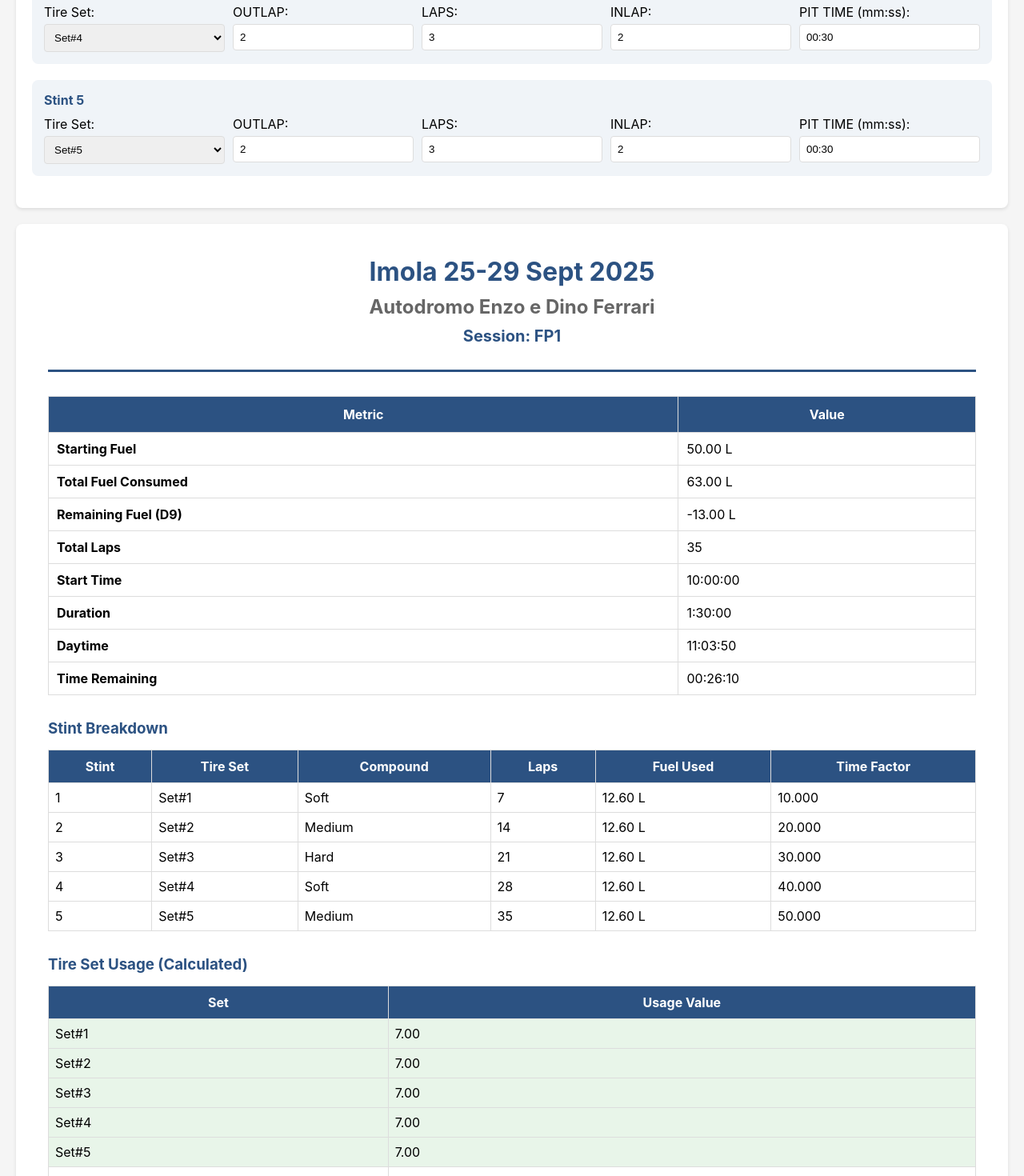
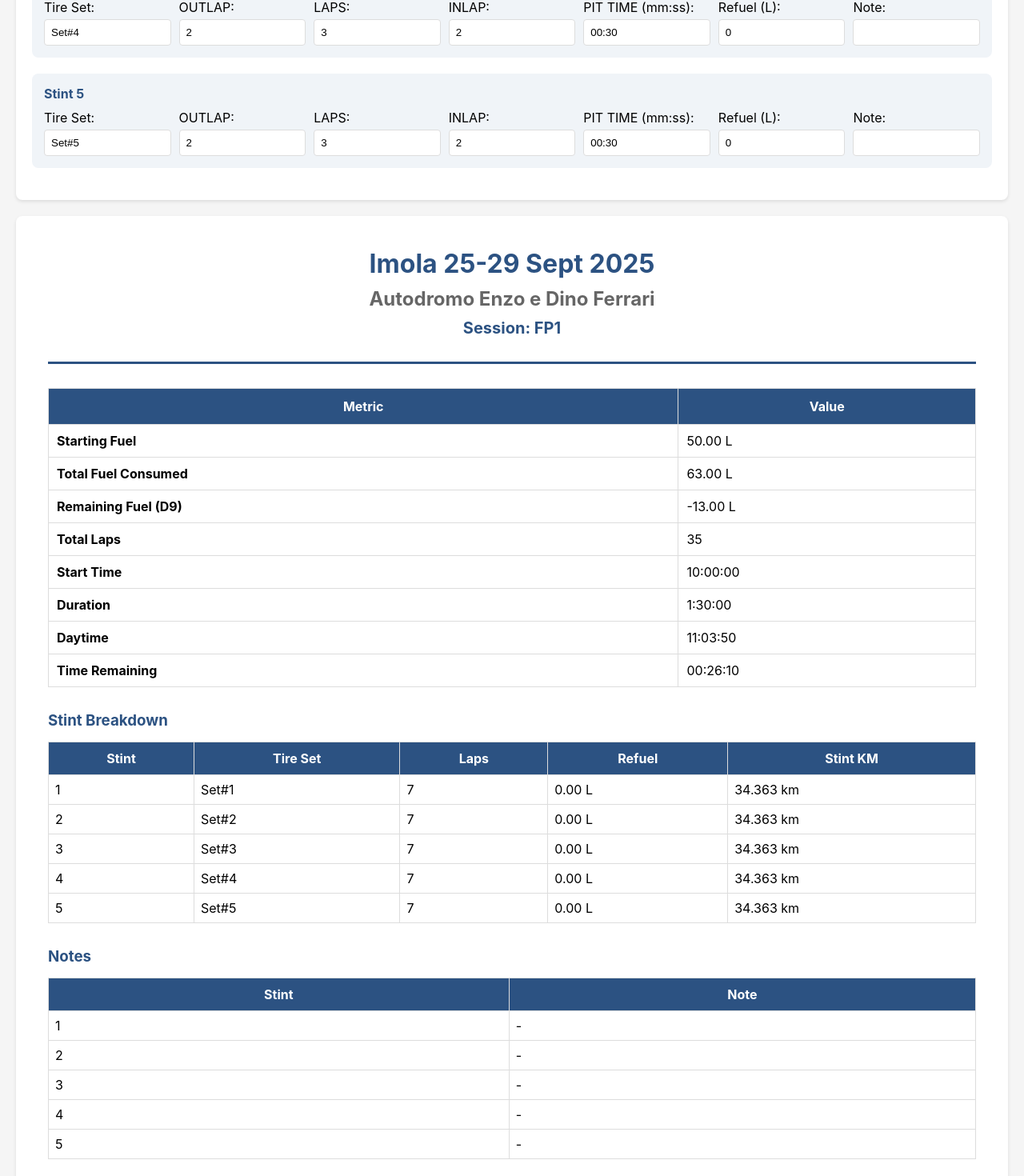
Before and after one commit to faustocedros-droid/trashbin, a React (Create React App) app in the folder frontend/: page /runplan/fp1 in a window 1280 px wide. Shown: the part 1136-2606 px from the top of the page at 80% size. Built offline with nearby package versions, Linux system fonts and the light colour scheme; the HTML template or start-up script is replaced by a standard one.

Commit message:
Complete RunPlan sheet modifications: add Track Length, Refuel, Notes, and Stint KM
Co-authored-by: faustocedros-droid <235269918+faustocedros-droid@users.noreply.github.com>

```diff
--- a/frontend/src/pages/RunPlanSheet.tsx
+++ b/frontend/src/pages/RunPlanSheet.tsx
@@ -14,6 +14,7 @@ interface RunPlanData {
     // Input cells
     D5: number;  // Starting fuel
     I5: number;  // Fuel consumption per lap
+    TRACK_LENGTH: number;  // Track length in km
     OUTLAP_TIME: string;  // Outlap time in mm:ss format
     INLAP_TIME: string;   // Inlap time in mm:ss format
     PACE: string;         // Pace time in mm:ss format
@@ -32,7 +33,9 @@ interface RunPlanData {
     B15: number;  // INLAP
     B16: string;  // PIT TIME in mm:ss format
     D16: number;
-    H11: string;  // Set name for stint 1
+    H11: string;  // Tire Set for stint 1 (now text input)
+    REFUEL1: number;  // Refuel amount for stint 1
+    NOTE1: string;  // Note for stint 1
 
     // Stint 2 (rows 21-24)
     B21: number;  // OUTLAP
@@ -40,7 +43,9 @@ interface RunPlanData {
     B23: number;  // INLAP
     B24: string;  // PIT TIME in mm:ss format
     C24: number;
-    H19: string;  // Set name for stint 2
+    H19: string;  // Tire Set for stint 2 (now text input)
+    REFUEL2: number;  // Refuel amount for stint 2
+    NOTE2: string;  // Note for stint 2
 
     // Stint 3 (rows 29-32)
     B29: number;  // OUTLAP
@@ -48,7 +53,9 @@ interface RunPlanData {
     B31: number;  // INLAP
     B32: string;  // PIT TIME in mm:ss format
     C32: number;
-    H27: string;  // Set name for stint 3
+    H27: string;  // Tire Set for stint 3 (now text input)
+    REFUEL3: number;  // Refuel amount for stint 3
+    NOTE3: string;  // Note for stint 3
 
     // Stint 4 (rows 37-41)
     B37: number;  // OUTLAP
@@ -56,7 +63,9 @@ interface RunPlanData {
     B39: number;  // INLAP
     B40: string;  // PIT TIME in mm:ss format
     C40: number;
-    H35: string;  // Set name for stint 4
+    H35: string;  // Tire Set for stint 4 (now text input)
+    REFUEL4: number;  // Refuel amount for stint 4
+    NOTE4: string;  // Note for stint 4
 
     // Stint 5 (rows 45-49)
     B45: number;  // OUTLAP
@@ -64,7 +73,9 @@ interface RunPlanData {
     B47: number;  // INLAP
     B48: string;  // PIT TIME in mm:ss format
     C48: number;
-    H43: string;  // Set name for stint 5
+    H43: string;  // Tire Set for stint 5 (now text input)
+    REFUEL5: number;  // Refuel amount for stint 5
+    NOTE5: string;  // Note for stint 5
 }
 
 interface CalculatedValues {
@@ -252,6 +263,7 @@ function RunPlanSheet() {
         O5: 'FP1',
         D5: 50,
         I5: 1.8,
+        TRACK_LENGTH: 4.909,  // Imola track length in km
         OUTLAP_TIME: '01:45',
         INLAP_TIME: '01:50',
         PACE: '01:42',
@@ -269,30 +281,40 @@ function RunPlanSheet() {
         B16: '00:30',
         D16: 0,
         H11: 'Set#1',
+        REFUEL1: 0,
+        NOTE1: '',
         B21: 2,
         B22: 3,
         B23: 2,
         B24: '00:30',
         C24: 0,
         H19: 'Set#2',
+        REFUEL2: 0,
+        NOTE2: '',
         B29: 2,
         B30: 3,
         B31: 2,
         B32: '00:30',
         C32: 0,
         H27: 'Set#3',
+        REFUEL3: 0,
+        NOTE3: '',
         B37: 2,
         B38: 3,
         B39: 2,
         B40: '00:30',
         C40: 0,
         H35: 'Set#4',
+        REFUEL4: 0,
+        NOTE4: '',
         B45: 2,
         B46: 3,
         B47: 2,
         B48: '00:30',
         C48: 0,
         H43: 'Set#5',
+        REFUEL5: 0,
+        NOTE5: '',
     });
 
     const handleInputChange = (field: keyof RunPlanData, value: string | number) => {
@@ -417,7 +439,11 @@ function RunPlanSheet() {
         const T9 = C45 + C46 + C47 + C48;
         const T10 = T5 + T6 + T7 + T8 + T9;
 
-        const D9 = d.D5 - (T5 + T6 + T7 + T8 + T9);
+        // Calculate total refuel
+        const totalRefuel = d.REFUEL1 + d.REFUEL2 + d.REFUEL3 + d.REFUEL4 + d.REFUEL5;
+
+        // Calculate remaining fuel (starting fuel - consumed + refuels)
+        const D9 = d.D5 - (T5 + T6 + T7 + T8 + T9) + totalRefuel;
 
         // Calculate total elapsed time in seconds
         const totalElapsedSeconds =
@@ -434,12 +460,12 @@ function RunPlanSheet() {
         const daytimeSeconds = startTimeSeconds + totalElapsedSeconds;
         const DAYTIME = formatTimeHHMMSS(daytimeSeconds);
 
-        // G column calculations - using placeholder values since we don't have the old N5 multiplier anymore
-        const G18 = d.E11;
-        const G26 = G18 + d.E19;
-        const G34 = G26 + d.E27;
-        const G42 = G34 + d.E35;
-        const G50 = G42 + d.E43;
+        // G column calculations - Stint KM (Track Length × total laps per stint)
+        const G18 = d.TRACK_LENGTH * B17;  // Stint 1 KM
+        const G26 = d.TRACK_LENGTH * B25;  // Stint 2 KM
+        const G34 = d.TRACK_LENGTH * B33;  // Stint 3 KM
+        const G42 = d.TRACK_LENGTH * B41;  // Stint 4 KM
+        const G50 = d.TRACK_LENGTH * B49;  // Stint 5 KM
 
         // J column calculations - using placeholder values
         const J11 = vlookup(d.H11);
@@ -634,6 +660,16 @@ function RunPlanSheet() {
                         />
                     </div>
                     <div>
+                        <label style={{ display: 'block', marginBottom: '5px', fontWeight: 'bold' }}>Track Length (km):</label>
+                        <input
+                            type="number"
+                            step="0.001"
+                            value={data.TRACK_LENGTH}
+                            onChange={(e) => handleInputChange('TRACK_LENGTH', parseFloat(e.target.value) || 0)}
+                            style={{ width: '100%', padding: '8px', border: '1px solid #ddd', borderRadius: '4px' }}
+                        />
+                    </div>
+                    <div>
                         <label style={{ display: 'block', marginBottom: '5px', fontWeight: 'bold' }}>Outlap Time (mm:ss):</label>
                         <input
                             type="text"
@@ -687,51 +723,48 @@ function RunPlanSheet() {
 
                 <h3 style={{ color: '#2c5282', marginTop: '30px', marginBottom: '15px' }}>🏎️ Run Sheet</h3>
                 {[
-                    { title: 'Stint 1', setKey: 'H11', rows: [
+                    { title: 'Stint 1', setKey: 'H11', refuelKey: 'REFUEL1', noteKey: 'NOTE1', rows: [
                         { key: 'B13', label: 'OUTLAP' },
                         { key: 'B14', label: 'LAPS' },
                         { key: 'B15', label: 'INLAP' },
                         { key: 'B16', label: 'PIT TIME (mm:ss)', isTime: true }
                     ]},
-                    { title: 'Stint 2', setKey: 'H19', rows: [
+                    { title: 'Stint 2', setKey: 'H19', refuelKey: 'REFUEL2', noteKey: 'NOTE2', rows: [
                         { key: 'B21', label: 'OUTLAP' },
                         { key: 'B22', label: 'LAPS' },
                         { key: 'B23', label: 'INLAP' },
                         { key: 'B24', label: 'PIT TIME (mm:ss)', isTime: true }
                     ]},
-                    { title: 'Stint 3', setKey: 'H27', rows: [
+                    { title: 'Stint 3', setKey: 'H27', refuelKey: 'REFUEL3', noteKey: 'NOTE3', rows: [
                         { key: 'B29', label: 'OUTLAP' },
                         { key: 'B30', label: 'LAPS' },
                         { key: 'B31', label: 'INLAP' },
                         { key: 'B32', label: 'PIT TIME (mm:ss)', isTime: true }
                     ]},
-                    { title: 'Stint 4', setKey: 'H35', rows: [
+                    { title: 'Stint 4', setKey: 'H35', refuelKey: 'REFUEL4', noteKey: 'NOTE4', rows: [
                         { key: 'B37', label: 'OUTLAP' },
                         { key: 'B38', label: 'LAPS' },
                         { key: 'B39', label: 'INLAP' },
                         { key: 'B40', label: 'PIT TIME (mm:ss)', isTime: true }
                     ]},
-                    { title: 'Stint 5', setKey: 'H43', rows: [
+                    { title: 'Stint 5', setKey: 'H43', refuelKey: 'REFUEL5', noteKey: 'NOTE5', rows: [
                         { key: 'B45', label: 'OUTLAP' },
                         { key: 'B46', label: 'LAPS' },
                         { key: 'B47', label: 'INLAP' },
                         { key: 'B48', label: 'PIT TIME (mm:ss)', isTime: true }
                     ]},
-                ].map(({ title, setKey, rows }) => (
+                ].map(({ title, setKey, refuelKey, noteKey, rows }) => (
                     <div key={setKey} style={{ marginBottom: '20px', padding: '15px', backgroundColor: '#f0f4f8', borderRadius: '8px' }}>
                         <h4 style={{ margin: '0 0 10px 0', color: '#2c5282' }}>{title}</h4>
                         <div style={{ display: 'grid', gridTemplateColumns: 'repeat(auto-fit, minmax(150px, 1fr))', gap: '10px' }}>
                             <div>
                                 <label style={{ display: 'block', marginBottom: '5px' }}>Tire Set:</label>
-                                <select
+                                <input
+                                    type="text"
                                     value={data[setKey as keyof RunPlanData] as string}
                                     onChange={(e) => handleInputChange(setKey as keyof RunPlanData, e.target.value)}
                                     style={{ width: '100%', padding: '8px', border: '1px solid #ddd', borderRadius: '4px' }}
-                                >
-                                    {['Set#1', 'Set#2', 'Set#3', 'Set#4', 'Set#5', 'Set#6', 'Set#7', 'Set#8', 'Set#9', 'Set#10', 'Set#11', 'Set#12'].map(set => (
-                                        <option key={set} value={set}>{set}</option>
-                                    ))}
-                                </select>
+                                />
                             </div>
                             {rows.map(({ key, label, isTime }) => (
                                 <div key={key}>
@@ -746,6 +779,25 @@ function RunPlanSheet() {
                                     />
                                 </div>
                             ))}
+                            <div>
+                                <label style={{ display: 'block', marginBottom: '5px' }}>Refuel (L):</label>
+                                <input
+                                    type="number"
+                                    step="0.1"
+                                    value={data[refuelKey as keyof RunPlanData] as number}
+                                    onChange={(e) => handleInputChange(refuelKey as keyof RunPlanData, parseFloat(e.target.value) || 0)}
+                                    style={{ width: '100%', padding: '8px', border: '1px solid #ddd', borderRadius: '4px' }}
+                                />
+                            </div>
+                            <div>
+                                <label style={{ display: 'block', marginBottom: '5px' }}>Note:</label>
+                                <input
+                                    type="text"
+                                    value={data[noteKey as keyof RunPlanData] as string}
+                                    onChange={(e) => handleInputChange(noteKey as keyof RunPlanData, e.target.value)}
+                                    style={{ width: '100%', padding: '8px', border: '1px solid #ddd', borderRadius: '4px' }}
+                                />
+                            </div>
                         </div>
                     </div>
                 ))}
@@ -810,85 +862,80 @@ function RunPlanSheet() {
                         <tr style={{ backgroundColor: '#2c5282', color: 'white' }}>
                             <th style={{ padding: '10px', border: '1px solid #ddd' }}>Stint</th>
                             <th style={{ padding: '10px', border: '1px solid #ddd' }}>Tire Set</th>
-                            <th style={{ padding: '10px', border: '1px solid #ddd' }}>Compound</th>
                             <th style={{ padding: '10px', border: '1px solid #ddd' }}>Laps</th>
-                            <th style={{ padding: '10px', border: '1px solid #ddd' }}>Fuel Used</th>
-                            <th style={{ padding: '10px', border: '1px solid #ddd' }}>Time Factor</th>
+                            <th style={{ padding: '10px', border: '1px solid #ddd' }}>Refuel</th>
+                            <th style={{ padding: '10px', border: '1px solid #ddd' }}>Stint KM</th>
                         </tr>
                     </thead>
                     <tbody>
                         <tr>
                             <td style={{ padding: '8px', border: '1px solid #ddd' }}>1</td>
                             <td style={{ padding: '8px', border: '1px solid #ddd' }}>{data.H11}</td>
-                            <td style={{ padding: '8px', border: '1px solid #ddd' }}>{calc.J11}</td>
-                            <td style={{ padding: '8px', border: '1px solid #ddd' }}>{calc.B18.toFixed(0)}</td>
-                            <td style={{ padding: '8px', border: '1px solid #ddd' }}>{calc.T5.toFixed(2)} L</td>
-                            <td style={{ padding: '8px', border: '1px solid #ddd' }}>{calc.G18.toFixed(3)}</td>
+                            <td style={{ padding: '8px', border: '1px solid #ddd' }}>{calc.B17.toFixed(0)}</td>
+                            <td style={{ padding: '8px', border: '1px solid #ddd' }}>{data.REFUEL1.toFixed(2)} L</td>
+                            <td style={{ padding: '8px', border: '1px solid #ddd' }}>{calc.G18.toFixed(3)} km</td>
                         </tr>
                         <tr>
                             <td style={{ padding: '8px', border: '1px solid #ddd' }}>2</td>
                             <td style={{ padding: '8px', border: '1px solid #ddd' }}>{data.H19}</td>
-                            <td style={{ padding: '8px', border: '1px solid #ddd' }}>{calc.J19}</td>
-                            <td style={{ padding: '8px', border: '1px solid #ddd' }}>{calc.B26.toFixed(0)}</td>
-                            <td style={{ padding: '8px', border: '1px solid #ddd' }}>{calc.T6.toFixed(2)} L</td>
-                            <td style={{ padding: '8px', border: '1px solid #ddd' }}>{calc.G26.toFixed(3)}</td>
+                            <td style={{ padding: '8px', border: '1px solid #ddd' }}>{calc.B25.toFixed(0)}</td>
+                            <td style={{ padding: '8px', border: '1px solid #ddd' }}>{data.REFUEL2.toFixed(2)} L</td>
+                            <td style={{ padding: '8px', border: '1px solid #ddd' }}>{calc.G26.toFixed(3)} km</td>
                         </tr>
                         <tr>
                             <td style={{ padding: '8px', border: '1px solid #ddd' }}>3</td>
                             <td style={{ padding: '8px', border: '1px solid #ddd' }}>{data.H27}</td>
-                            <td style={{ padding: '8px', border: '1px solid #ddd' }}>{calc.J27}</td>
-                            <td style={{ padding: '8px', border: '1px solid #ddd' }}>{calc.B34.toFixed(0)}</td>
-                            <td style={{ padding: '8px', border: '1px solid #ddd' }}>{calc.T7.toFixed(2)} L</td>
-                            <td style={{ padding: '8px', border: '1px solid #ddd' }}>{calc.G34.toFixed(3)}</td>
+                            <td style={{ padding: '8px', border: '1px solid #ddd' }}>{calc.B33.toFixed(0)}</td>
+                            <td style={{ padding: '8px', border: '1px solid #ddd' }}>{data.REFUEL3.toFixed(2)} L</td>
+                            <td style={{ padding: '8px', border: '1px solid #ddd' }}>{calc.G34.toFixed(3)} km</td>
                         </tr>
                         <tr>
                             <td style={{ padding: '8px', border: '1px solid #ddd' }}>4</td>
                             <td style={{ padding: '8px', border: '1px solid #ddd' }}>{data.H35}</td>
-                            <td style={{ padding: '8px', border: '1px solid #ddd' }}>{calc.J35}</td>
-                            <td style={{ padding: '8px', border: '1px solid #ddd' }}>{calc.B42.toFixed(0)}</td>
-                            <td style={{ padding: '8px', border: '1px solid #ddd' }}>{calc.T8.toFixed(2)} L</td>
-                            <td style={{ padding: '8px', border: '1px solid #ddd' }}>{calc.G42.toFixed(3)}</td>
+                            <td style={{ padding: '8px', border: '1px solid #ddd' }}>{calc.B41.toFixed(0)}</td>
+                            <td style={{ padding: '8px', border: '1px solid #ddd' }}>{data.REFUEL4.toFixed(2)} L</td>
+                            <td style={{ padding: '8px', border: '1px solid #ddd' }}>{calc.G42.toFixed(3)} km</td>
                         </tr>
                         <tr>
                             <td style={{ padding: '8px', border: '1px solid #ddd' }}>5</td>
                             <td style={{ padding: '8px', border: '1px solid #ddd' }}>{data.H43}</td>
-                            <td style={{ padding: '8px', border: '1px solid #ddd' }}>{calc.J43}</td>
-                            <td style={{ padding: '8px', border: '1px solid #ddd' }}>{calc.B50.toFixed(0)}</td>
-                            <td style={{ padding: '8px', border: '1px solid #ddd' }}>{calc.T9.toFixed(2)} L</td>
-                            <td style={{ padding: '8px', border: '1px solid #ddd' }}>{calc.G50.toFixed(3)}</td>
+                            <td style={{ padding: '8px', border: '1px solid #ddd' }}>{calc.B49.toFixed(0)}</td>
+                            <td style={{ padding: '8px', border: '1px solid #ddd' }}>{data.REFUEL5.toFixed(2)} L</td>
+                            <td style={{ padding: '8px', border: '1px solid #ddd' }}>{calc.G50.toFixed(3)} km</td>
                         </tr>
                     </tbody>
                 </table>
 
-                {/* Tire Set Usage Summary */}
-                <h3 style={{ color: '#2c5282', marginBottom: '15px' }}>Tire Set Usage (Calculated)</h3>
+                {/* Notes Section */}
+                <h3 style={{ color: '#2c5282', marginBottom: '15px' }}>Notes</h3>
                 <table style={{ width: '100%', borderCollapse: 'collapse' }}>
                     <thead>
                         <tr style={{ backgroundColor: '#2c5282', color: 'white' }}>
-                            <th style={{ padding: '10px', border: '1px solid #ddd' }}>Set</th>
-                            <th style={{ padding: '10px', border: '1px solid #ddd' }}>Usage Value</th>
+                            <th style={{ padding: '10px', border: '1px solid #ddd' }}>Stint</th>
+                            <th style={{ padding: '10px', border: '1px solid #ddd' }}>Note</th>
                         </tr>
                     </thead>
                     <tbody>
-                        {[
-                            { set: 'Set#1', value: calc.AE15 },
-                            { set: 'Set#2', value: calc.AE16 },
-                            { set: 'Set#3', value: calc.AE17 },
-                            { set: 'Set#4', value: calc.AE18 },
-                            { set: 'Set#5', value: calc.AE19 },
-                            { set: 'Set#6', value: calc.AE20 },
-                            { set: 'Set#7', value: calc.AE21 },
-                            { set: 'Set#8', value: calc.AE22 },
-                            { set: 'Set#9', value: calc.AE23 },
-                            { set: 'Set#10', value: calc.AE24 },
-                            { set: 'Set#11', value: calc.AE25 },
-                            { set: 'Set#12', value: calc.AE26 },
-                        ].map(({ set, value }) => (
-                            <tr key={set} style={{ backgroundColor: value > 0 ? '#e8f5e9' : 'transparent' }}>
-                                <td style={{ padding: '8px', border: '1px solid #ddd' }}>{set}</td>
-                                <td style={{ padding: '8px', border: '1px solid #ddd' }}>{value.toFixed(2)}</td>
-                            </tr>
-                        ))}
+                        <tr>
+                            <td style={{ padding: '8px', border: '1px solid #ddd' }}>1</td>
+                            <td style={{ padding: '8px', border: '1px solid #ddd' }}>{data.NOTE1 || '-'}</td>
+                        </tr>
+                        <tr>
+                            <td style={{ padding: '8px', border: '1px solid #ddd' }}>2</td>
+                            <td style={{ padding: '8px', border: '1px solid #ddd' }}>{data.NOTE2 || '-'}</td>
+                        </tr>
+                        <tr>
+                            <td style={{ padding: '8px', border: '1px solid #ddd' }}>3</td>
+                            <td style={{ padding: '8px', border: '1px solid #ddd' }}>{data.NOTE3 || '-'}</td>
+                        </tr>
+                        <tr>
+                            <td style={{ padding: '8px', border: '1px solid #ddd' }}>4</td>
+                            <td style={{ padding: '8px', border: '1px solid #ddd' }}>{data.NOTE4 || '-'}</td>
+                        </tr>
+                        <tr>
+                            <td style={{ padding: '8px', border: '1px solid #ddd' }}>5</td>
+                            <td style={{ padding: '8px', border: '1px solid #ddd' }}>{data.NOTE5 || '-'}</td>
+                        </tr>
                     </tbody>
                 </table>
 
```
